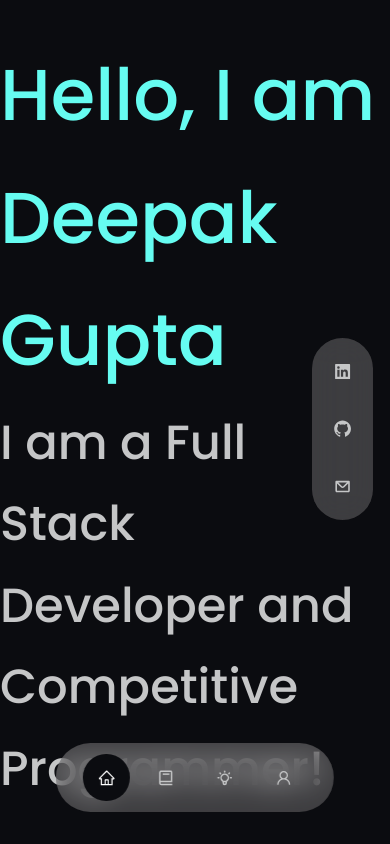
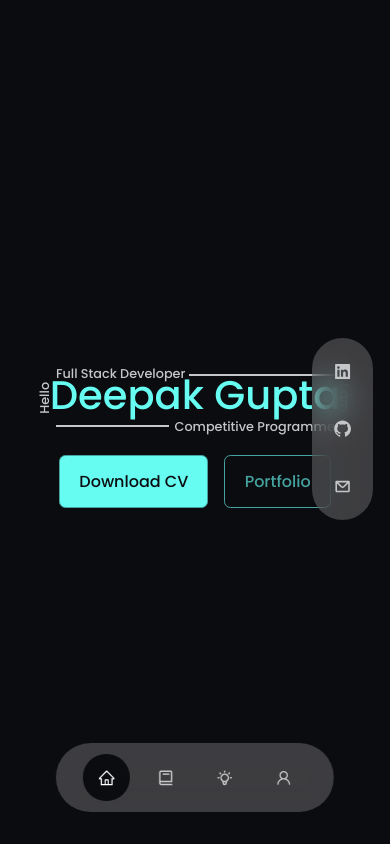
Before and after one commit to deepakrvg/portfolio, a React (Create React App) app: page / in a window 390 px wide. Shown: the top 844 px of the page. Built offline with nearby package versions, Linux system fonts and the light colour scheme.

Commit message:
finishing the project

```diff
--- a/src/App.css
+++ b/src/App.css
@@ -134,22 +134,291 @@ img {
   }
 }
 
+/* home page */
 .main-content {
   background-color: var(--clr-dark);
   height: 100vh;
   color: var(--clr-cyan);
   display: flex;
   align-items: center;
-  font-size: var(--fs-h1);
+  font-size: 8rem;
+}
+
+.subheading {
+  color: var(--clr-grey);
+  font-size: 2rem;
+}
+
+.link {
+  font-size: 1rem;
+  display: flex;
+  justify-content: center;
+}
+
+.left {
+  margin-left: 2rem;
 }
 
 .center1 {
   margin: auto;
 }
 
-.subheading {
-  color: var(--clr-grey);
-  font-size: var(--fs-h2);
+.home-left {
+  display: inline-block;
+  transform: rotate(270deg);
+  position: relative;
+  right: 3.1rem;
+  top: 8.5rem;
+}
+
+.home-right {
+  display: inline-block;
+  transform: rotate(90deg);
+  position: relative;
+  left: 51.6rem;
+  top: 9rem;
+}
+
+.home-up {
+  display: inline-block;
+  position: relative;
+  top: 4rem;
+  right: 8rem;
+}
+
+.home-down {
+  display: inline-block;
+  position: relative;
+  bottom: 2.5rem;
+  left: 32rem;
+}
+
+.leftline {
+  width: 60%;
+  height: 4px;
+  border-bottom: 2px solid var(--clr-grey);
+  position: relative;
+  left: 22.5rem;
+  top: 2.25rem;
+}
+
+.rightline {
+  width: 52%;
+  height: 4px;
+  border-bottom: 2px solid var(--clr-grey);
+  position: relative;
+  left: 1rem;
+  bottom: 0.75rem;
+}
+
+/* media queries for medium devices */
+@media screen and (max-width: 1260px) {
+  .main-content {
+    font-size: 6.6rem;
+  }
+
+  .subheading {
+    font-size: 1.6rem;
+  }
+
+  .home-left {
+    display: inline-block;
+    transform: rotate(270deg);
+    position: relative;
+    right: 2.5rem;
+    top: 7.3rem;
+  }
+
+  .home-right {
+    display: inline-block;
+    transform: rotate(90deg);
+    position: relative;
+    left: 42.6rem;
+    top: 7.5rem;
+  }
+
+  .home-up {
+    display: inline-block;
+    position: relative;
+    top: 4rem;
+    right: 7rem;
+  }
+
+  .home-down {
+    display: inline-block;
+    position: relative;
+    bottom: 2rem;
+    left: 26.5rem;
+  }
+
+  .leftline {
+    width: 62%;
+    height: 4px;
+    border-bottom: 2px solid var(--clr-grey);
+    position: relative;
+    left: 17rem;
+    top: 2.5rem;
+  }
+
+  .rightline {
+    width: 52%;
+    height: 4px;
+    border-bottom: 2px solid var(--clr-grey);
+    position: relative;
+    left: 1rem;
+    bottom: 0.7rem;
+  }
+
+  .link {
+    font-size: 1rem;
+    display: flex;
+    justify-content: center;
+  }
+
+  .left {
+    margin-left: 1.75rem;
+  }
+
+}
+
+/* meadia queries for small devices */
+@media screen and (max-width: 900px) {
+  .main-content {
+    font-size: 4.4rem;
+  }
+
+  .subheading {
+    font-size: 1.3rem;
+  }
+
+  .home-left {
+    display: inline-block;
+    transform: rotate(270deg);
+    position: relative;
+    right: 2.2rem;
+    top: 5.2rem;
+  }
+
+  .home-right {
+    display: inline-block;
+    transform: rotate(90deg);
+    position: relative;
+    left: 28rem;
+    top: 5.2rem;
+  }
+
+  .home-up {
+    display: inline-block;
+    position: relative;
+    top: 2.6rem;
+    right: 6rem;
+  }
+
+  .home-down {
+    display: inline-block;
+    position: relative;
+    bottom: 1.8rem;
+    left: 15rem;
+  }
+
+  .leftline {
+    width: 55%;
+    height: 4px;
+    border-bottom: 2px solid var(--clr-grey);
+    position: relative;
+    left: 14rem;
+    top: 1.5rem;
+  }
+
+  .rightline {
+    width: 42%;
+    height: 4px;
+    border-bottom: 2px solid var(--clr-grey);
+    position: relative;
+    left: 1rem;
+    bottom: 0.7rem;
+  }
+
+  .link {
+    font-size: 1rem;
+    display: flex;
+    justify-content: center;
+  }
+
+  .left {
+    margin-left: 1.5rem;
+  }
+
+}
+
+/* meadia queries for small devices */
+@media screen and (max-width: 600px) {
+  .main-content {
+    font-size: 2.5rem;
+  }
+
+  .subheading {
+    font-size: 0.8rem;
+  }
+
+  .home-left {
+    display: inline-block;
+    transform: rotate(270deg);
+    position: relative;
+    right: 1.3rem;
+    top: 3.2rem;
+  }
+
+  .home-right {
+    display: inline-block;
+    transform: rotate(90deg);
+    position: relative;
+    left: 15.5rem;
+    top: 3.2rem;
+  }
+
+  .home-up {
+    display: inline-block;
+    position: relative;
+    top: 1.7rem;
+    right: 3.4rem;
+  }
+
+  .home-down {
+    display: inline-block;
+    position: relative;
+    bottom: 1.1rem;
+    left: 7.8rem;
+  }
+
+  .leftline {
+    width: 51%;
+    height: 4px;
+    border-bottom: 2px solid var(--clr-grey);
+    position: relative;
+    left: 8.7rem;
+    top: 0.9rem;
+  }
+
+  .rightline {
+    width: 39%;
+    height: 4px;
+    border-bottom: 2px solid var(--clr-grey);
+    position: relative;
+    left: 0.4rem;
+    bottom: 0.4rem;
+  }
+
+  .link {
+    font-size: 1rem;
+    display: flex;
+    justify-content: center;
+  }
+
+  .left {
+    margin-left: 1rem;
+  }
+
 }
 
 /* Floating nav bar */
--- a/src/components/About.js
+++ b/src/components/About.js
@@ -12,7 +12,7 @@ const About = () => {
                     <h2>About Me</h2>
                     <p>Hi I am Deepak Gupta.<br />I am Full Stack Developer and Competitive Programmer located in India.</p>
                     <p>I am 4* star coder on CodeChef. Its fun for me taking part in Competitive Programming. I am curious to know about how things work around.</p>
-                    <p>I passionate about programming and have a great interest in Backend Development. I am also fascinated about AI/ML.</p>
+                    <p>I passionate about programming and have a great interest in Full Stack Development. I am also fascinated about AI/ML.</p>
                 </div>
             </div>
         </section>
--- a/src/components/Header.js
+++ b/src/components/Header.js
@@ -1,14 +1,21 @@
 import React from 'react'
+import cv from '../assets/cv.pdf'
 
 const Header = () => {
     return (
         <section className="container">
             <div className="main-content">
                 <div className="center1">
-                    <p>Hello, I am</p>
-                    <p>Deepak Gupta</p>
-                    <p className="subheading">I am a Full Stack Developer and<br />Competitive Programmer!</p>
+                    <div className="subheading"><div className="home-left">Hello</div><div className="home-right">I am</div>
+                    <div className="home-up">Full Stack Developer</div><hr className="leftline" /></div>
+                    <div>Deepak Gupta</div>
+                    <div className="subheading"><hr className="rightline" /><div className="home-down">Competitive Programmer</div></div>
+                    <div className="link">
+                        <a href={cv} download className="btn btn-primary">Download CV</a>
+                        <a href="#portfolio" className="btn left">Portfolio</a>
+                    </div>
                 </div>
+
             </div>
         </section>
     )
--- a/src/components/Projects.js
+++ b/src/components/Projects.js
@@ -1,8 +1,8 @@
 import React from 'react'
+import portfolioweb from '../assets/portfolioweb.png'
 import alien_invasion from '../assets/alien_invasion.jpg'
 import frisbee from '../assets/frisbee.jpeg'
 import auctionate1 from '../assets/auctionate1.jpeg'
-import auctionate2 from '../assets/auctionate2.jpeg'
 import falcon from '../assets/falcon.jpeg'
 import wiki from '../assets/wiki.jpeg'
 
@@ -13,14 +13,14 @@ const Projects = () => {
             <div className="container projects__container">
                 <article className="projects__item hover">
                     <div className="projects-img">
-                        <img src={auctionate1} alt="project image" />
+                        <img src={portfolioweb} alt="project image" />
                     </div>
                     <h3>Portfolio Website</h3>
                     <a href="https://github.com/deepakrvg/portfolio" className="btn" target="_blank">Github</a>
                 </article>
                 <article className="projects__item">
                     <div className="projects-img">
-                        <img src={auctionate2} alt="project image" />
+                        <img src={auctionate1} alt="project image" />
                     </div>
                     <h3>Auctionate: Online Auction Site</h3>
                     <a href="https://github.com/deepakrvg/Auctionate" className="btn" target="_blank">Github</a>
--- a/src/components/Skills.js
+++ b/src/components/Skills.js
@@ -16,6 +16,12 @@ const Skills = () => {
                 </article>
                 <article className="skills-item">
                     <h3>JavaScript</h3>
+                </article>
+                <article className="skills-item">
+                    <h3>Python</h3>
+                </article>
+                <article className="skills-item">
+                    <h3>C++</h3>
                 </article>
                 <article className="skills-item">
                     <h3>HTML</h3>
```
Also changed, not shown: src/assets/portfolioweb.png (added), 1 other file (tests, documents, lock files or other folders).
